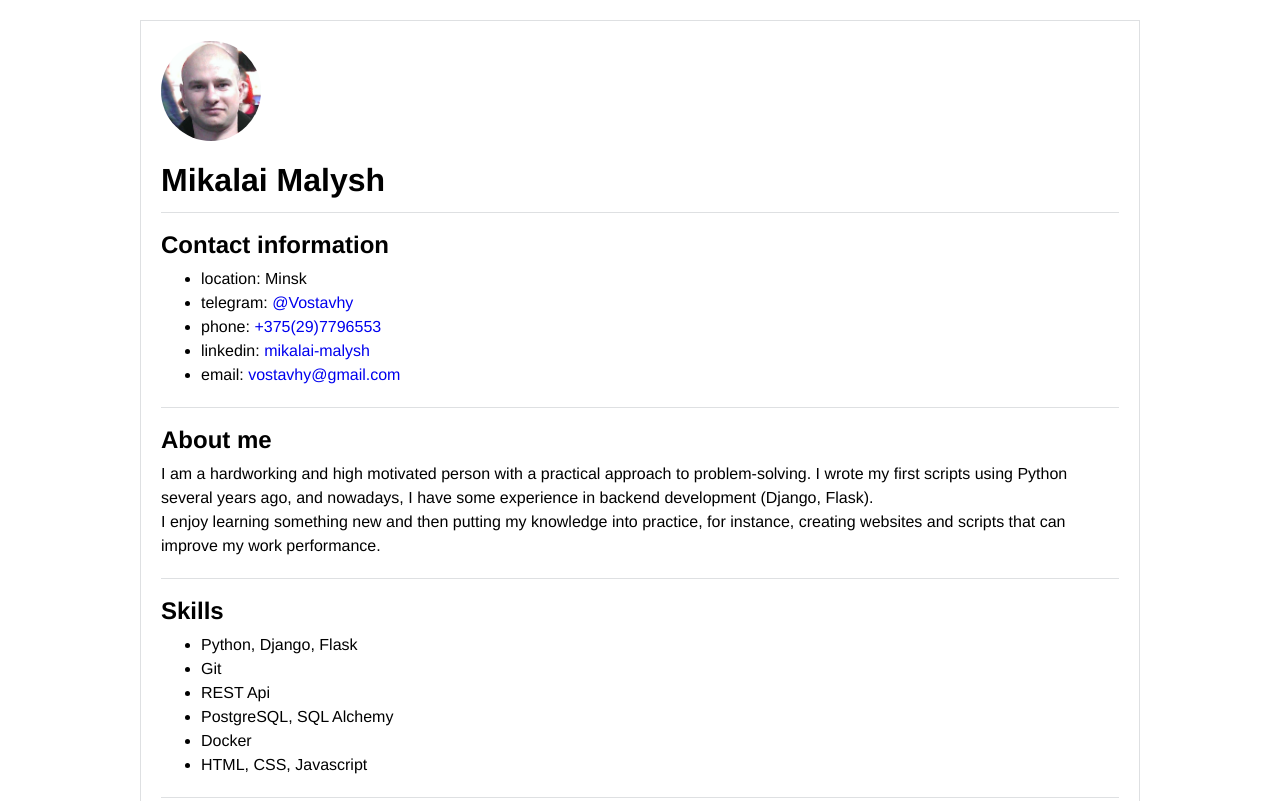
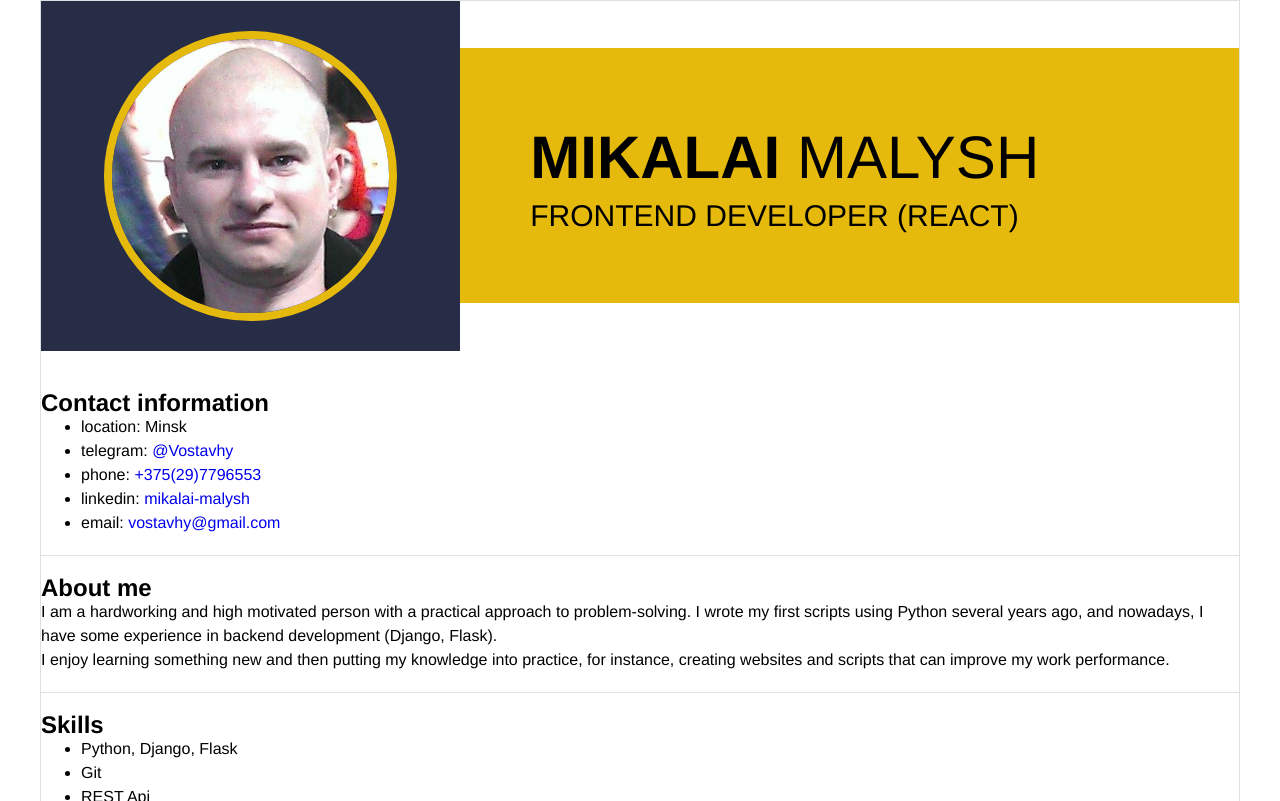
Before and after one commit to vostavhy/rsschool-cv, a website: page index.html in a window 1280 px wide. Shown: the top 801 px of the page. Drawn offline with nearby package versions, Linux system fonts and the light colour scheme.

Commit message:
feat: rewrite header

```diff
--- a/index.html
+++ b/index.html
@@ -14,14 +14,19 @@
   <body>
     <div class="wrapper">
       <header class="header">
-        <div class="header__logo">
-          <figure>
+        <div class="header__wrapper">
+          <div class="header__logo">
             <img
               class="header__avatar"
               src="images/avatar.png"
               alt="My avatar" />
-          </figure>
-          <h1>Mikalai Malysh</h1>
+          </div>
+          <div class="header__info">
+            <div class="header__description">
+              <h1 class="header__name"><span class="header__name_bold">Mikalai</span> Malysh</h1>
+              <p class="header__title">Frontend developer (React)</p>
+            </div>
+          </div>
         </div>
       </header>
       <main class="main">
--- /dev/null
+++ b/sass/abstracts/_colors.scss
@@ -0,0 +1,6 @@
+// color variables
+$primary-color: #272c47;
+$secondary-color: #e6ba0c;
+
+$line-color: #cfc087;
+$bg-color: #dadada;
--- a/sass/abstracts/_constants.scss
+++ b/sass/abstracts/_constants.scss
@@ -1,2 +1,2 @@
-$content-width: 1000px;
+$content-width: 1200px;
 $mobile-width: 770px;
--- a/sass/abstracts/_placeholders.scss
+++ b/sass/abstracts/_placeholders.scss
@@ -1,7 +1,7 @@
 %transition {
-    transition: all .3s ease-out;
+  transition: all 0.3s ease-out;
 }
 
 %font-prime {
-    font-family: Helvetica, Verdana, sans-serif;
+  font-family: Helvetica, Verdana, sans-serif;
 }
--- a/sass/base/_base.scss
+++ b/sass/base/_base.scss
@@ -1,5 +1,15 @@
 html {
-    body, h1, h2, h3, h4, p, a, figure, ul, pre, code {
+  body,
+  h1,
+  h2,
+  h3,
+  h4,
+  p,
+  a,
+  figure,
+  ul,
+  pre,
+  code {
     margin: 0;
   }
 
@@ -22,17 +32,16 @@ body {
 }
 
 h1 {
-    padding-top: 20px;
+  @include font($size: 6rem, $weight: normal, $height: 8rem);
   @include media-mobile {
     padding-top: 10px;
-        @include font($size: 2.3rem, $weight:bold, $height: 2.5rem);
+    @include font($size: 2.3rem, $weight: bold, $height: 2.5rem);
   }
 }
 
 h2 {
-    padding-bottom: 10px;
   @include media-mobile {
     padding-bottom: 3px;
-        @include font($size: 1.3rem, $weight:bold, $height: 1.5rem);
+    @include font($size: 1.3rem, $weight: bold, $height: 1.5rem);
   }
 }
--- a/sass/layouts/_header.scss
+++ b/sass/layouts/_header.scss
@@ -1,14 +1,41 @@
 .header {
   padding-bottom: 20px;
-  border-bottom: 1px solid #dee0e2;
+}
+
+.header__wrapper {
+  display: flex;
+  align-items: center;
+}
+
+.header__logo {
+  width: 35%;
+  background-color: $primary-color;
 }
 
 .header__avatar {
-    border-radius: 50%;
-    width: 100px;
-    height: 100px;
-    @include media-mobile {
-        width: 70px;
-        height: 70px;
-    }
+  display: block;
+  width: 70%;
+  margin: 30px auto;
+  border: 8px solid $secondary-color;
+  border-radius: 50%;
 }
+
+.header__info {
+  width: 65%;
+  background-color: $secondary-color;
+}
+
+.header__description {
+  padding: 70px;
+  text-transform: uppercase;
+}
+
+.header__name {
+  &_bold {
+    font-weight: bold;
+  }
+}
+
+.header__title {
+  @include font($size: 3rem, $height: 3.5rem);
+}
--- a/sass/layouts/_wrapper.scss
+++ b/sass/layouts/_wrapper.scss
@@ -1,7 +1,6 @@
 .wrapper {
   max-width: $content-width;
-    margin: 20px auto;
-    padding: 20px;
+  margin: auto;
   border: 1px solid #dee0e2;
 
   @include media-laptop {
--- a/sass/style.scss
+++ b/sass/style.scss
@@ -1,18 +1,19 @@
 // Abstracts
-@import "abstracts/constants";
-@import "abstracts/mixins";
-@import "abstracts/placeholders";
+@import 'abstracts/constants';
+@import 'abstracts/mixins';
+@import 'abstracts/placeholders';
+@import 'abstracts/colors';
 
 // Base
-@import "base/base";
+@import 'base/base';
 
 // Components
-@import "components/code";
-@import "components/project";
-@import "components/borders";
+@import 'components/code';
+@import 'components/project';
+@import 'components/borders';
 
 // Layouts
-@import "layouts/footer";
-@import "layouts/header";
-@import "layouts/section";
-@import "layouts/wrapper";
+@import 'layouts/footer';
+@import 'layouts/header';
+@import 'layouts/section';
+@import 'layouts/wrapper';
```
Also changed, not shown: sass/style.css, 1 other file. Lines whose indentation alone changed are shown as unchanged.
